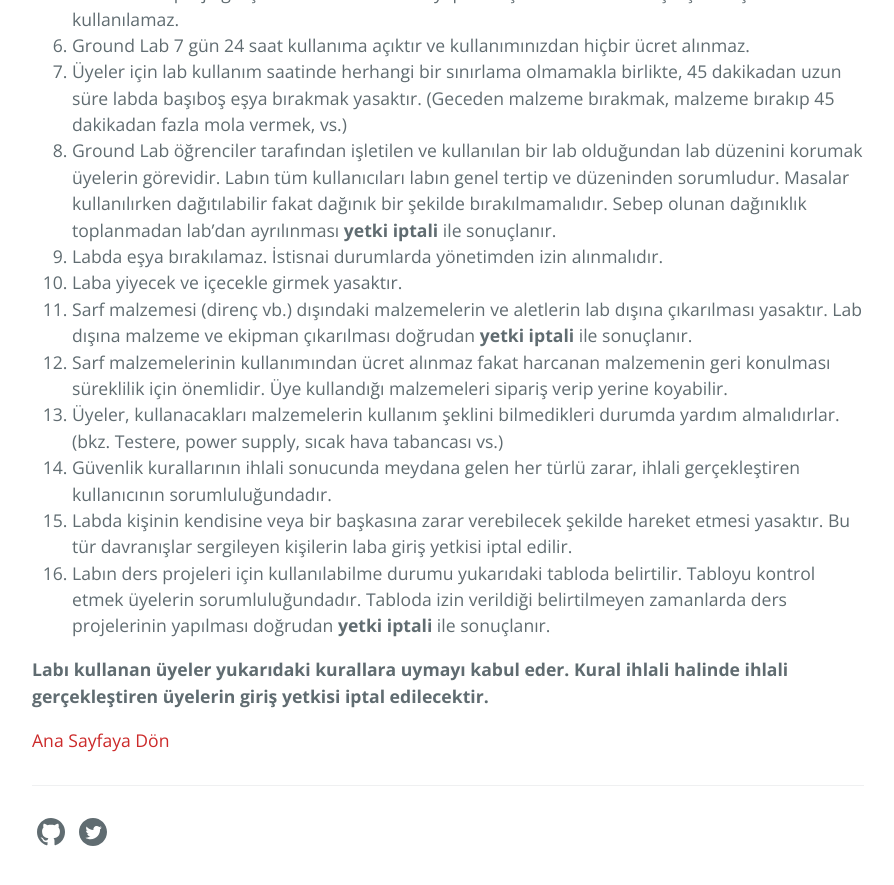
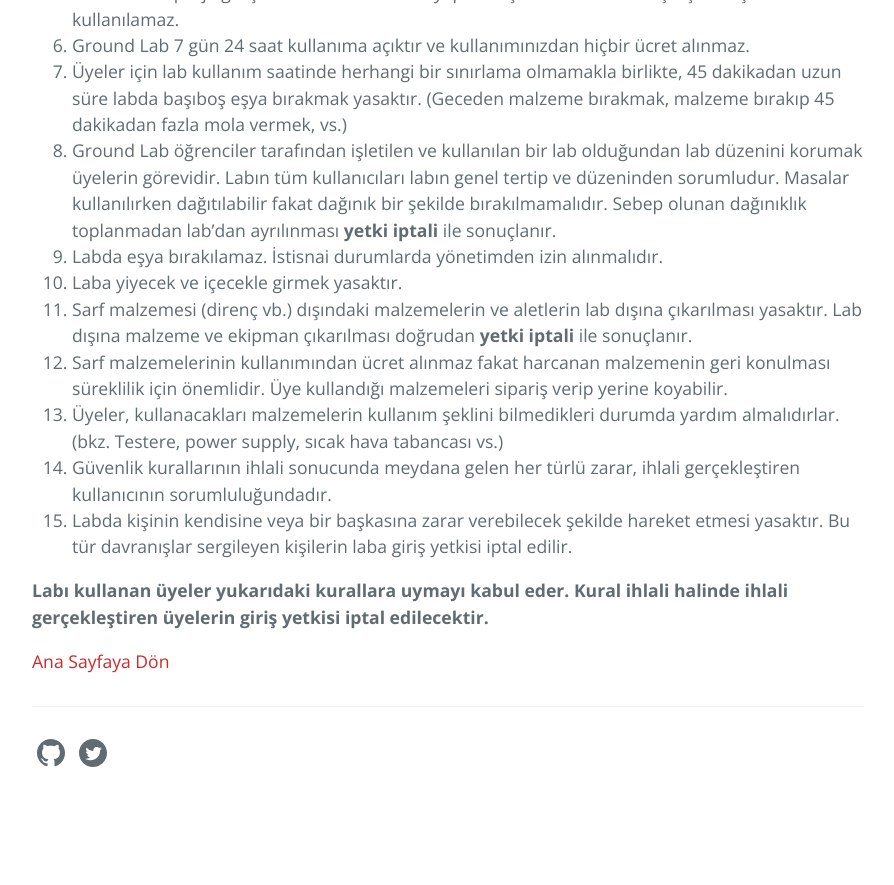
Before and after one commit to groundlabmetu/groundlabmetu.github.io, a Jekyll site: the page built from kurallar.md, in a window 1280 px wide and 900 px high, scrolled down 756 px. Shown: the top 885 px of the window, without its empty margins (192-1086 px from the left). Built offline with Jekyll 4.4.1, drawn with Linux system fonts in a browser that asks for light colours; after the commit the page ends 1577 px from its top, so only the background shows below that.

Commit message:
Update kurallar.md
d

```diff
--- a/kurallar.md
+++ b/kurallar.md
@@ -25,7 +25,6 @@ order: 5
 13. Üyeler, kullanacakları malzemelerin kullanım şeklini bilmedikleri durumda yardım almalıdırlar. (bkz. Testere, power supply, sıcak hava tabancası vs.)
 14. Güvenlik kurallarının ihlali sonucunda meydana gelen her türlü zarar, ihlali gerçekleştiren kullanıcının sorumluluğundadır.
 15. Labda kişinin kendisine veya bir başkasına zarar verebilecek şekilde hareket etmesi yasaktır. Bu tür davranışlar sergileyen kişilerin laba giriş yetkisi iptal edilir.
-16. Labın ders projeleri için kullanılabilme durumu yukarıdaki tabloda belirtilir. Tabloyu kontrol etmek üyelerin sorumluluğundadır. Tabloda izin verildiği belirtilmeyen zamanlarda ders projelerinin yapılması doğrudan **yetki iptali** ile sonuçlanır.
 
 
 **Labı kullanan üyeler yukarıdaki kurallara uymayı kabul eder. Kural ihlali halinde ihlali gerçekleştiren üyelerin giriş yetkisi iptal edilecektir.**
```
